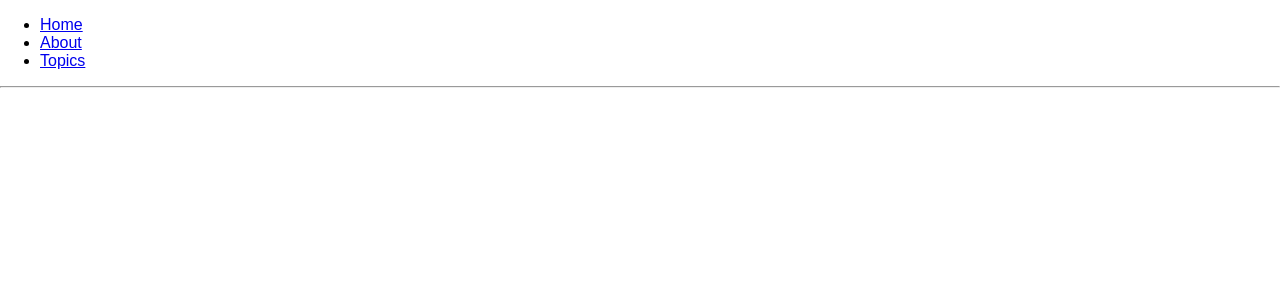
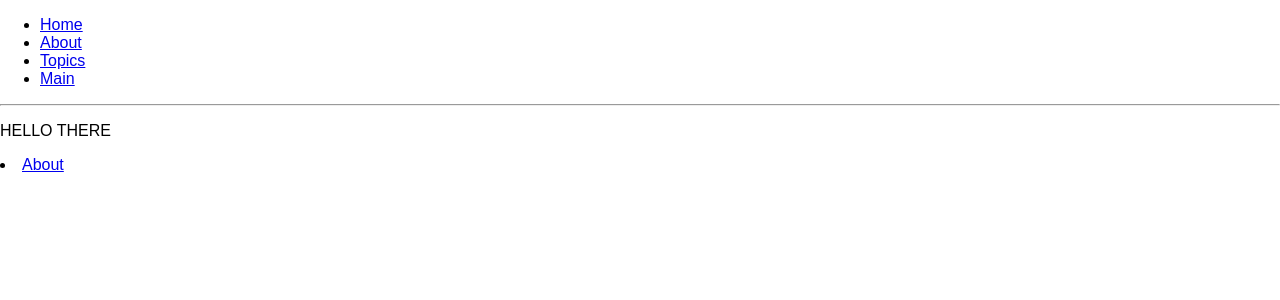
Before and after one commit to kestralttr/catgifs, a React app: page /main in a window 1280 px wide. Shown: the top 300 px of the page. Built offline with nearby package versions, Linux system fonts and the light colour scheme.

Commit message:
react-router-dom is functioning

```diff
--- a/src/App.js
+++ b/src/App.js
@@ -1,5 +1,6 @@
 import React from 'react';
 import {BrowserRouter,Route,Link} from 'react-router-dom';
+import MainContainer from './components/MainContainer';
 
 const Home = () => (
   <div>
@@ -54,6 +55,7 @@ const App = () => (
         <li><Link to="/">Home</Link></li>
         <li><Link to="/about">About</Link></li>
         <li><Link to="/topics">Topics</Link></li>
+        <li><Link to="/main">Main</Link></li>
       </ul>
 
       <hr/>
@@ -61,6 +63,7 @@ const App = () => (
       <Route exact path="/" component={Home}/>
       <Route path="/about" component={About}/>
       <Route path="/topics" component={Topics}/>
+      <Route path="/main" component={MainContainer}/>
     </div>
   </BrowserRouter>
 );
--- /dev/null
+++ b/src/components/Main.js
@@ -0,0 +1,25 @@
+import React from 'react';
+import {Link} from 'react-router-dom';
+
+class Main extends React.Component {
+
+  constructor(props) {
+    super(props);
+    this.state = {
+
+    };
+  }
+
+
+  render() {
+    return(
+      <div>
+        <p>HELLO THERE</p>
+        <li><Link to="/about">About</Link></li>
+      </div>
+    );
+  }
+
+}
+
+export default Main;
--- /dev/null
+++ b/src/components/MainContainer.js
@@ -0,0 +1,19 @@
+import {connect} from 'react-redux';
+import Main from './Main';
+
+function mapStateToProps(state, props) {
+  return {
+
+  };
+}
+
+function mapDispatchToProps(dispatch) {
+  return {
+
+  };
+}
+
+export default connect(
+  mapStateToProps,
+  mapDispatchToProps
+)(Main);
```
